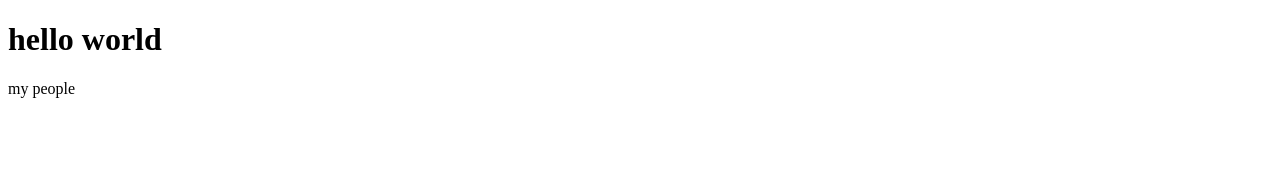
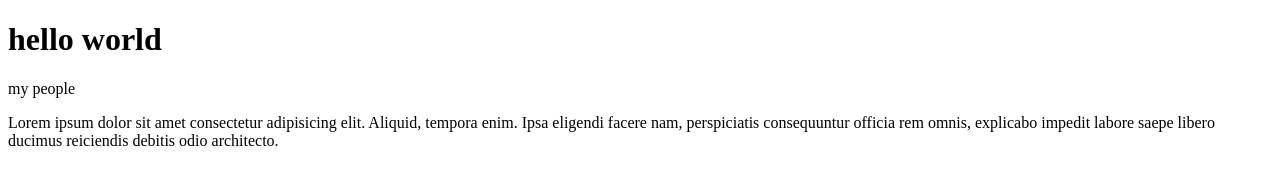
Before and after one commit to olopcodes/git-one, a plain HTML site: page index.html in a window 1280 px wide. Drawn offline with Linux system fonts and the light colour scheme.

Commit message:
added more content to index.html

```diff
--- a/index.html
+++ b/index.html
@@ -8,5 +8,11 @@
   <body>
     <h1>hello world</h1>
     <p>my people</p>
+    <p>
+      Lorem ipsum dolor sit amet consectetur adipisicing elit. Aliquid, tempora
+      enim. Ipsa eligendi facere nam, perspiciatis consequuntur officia rem
+      omnis, explicabo impedit labore saepe libero ducimus reiciendis debitis
+      odio architecto.
+    </p>
   </body>
 </html>
```
